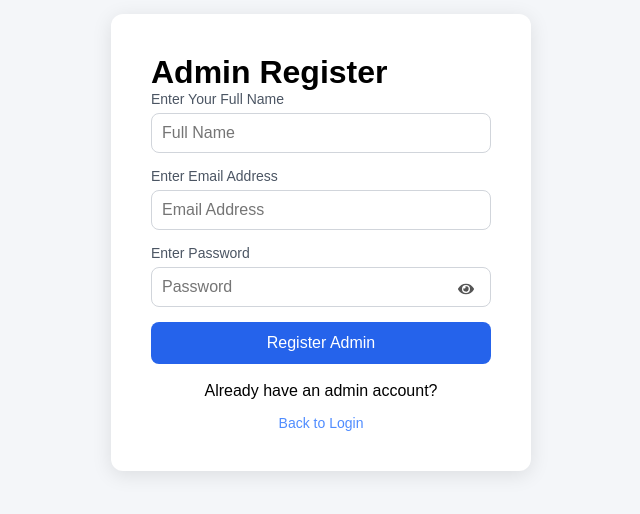
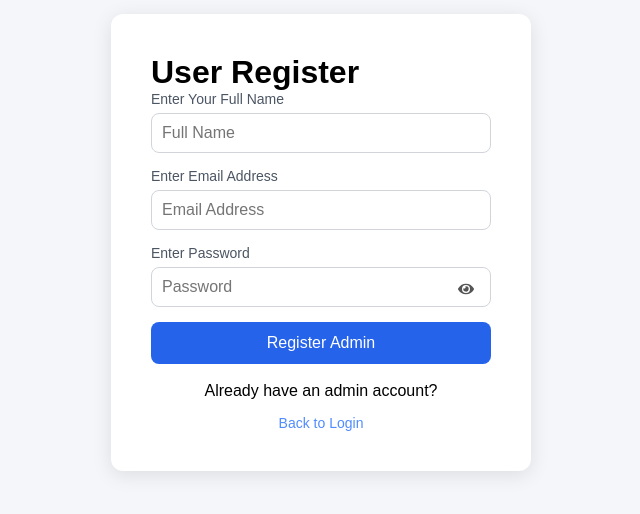
Before and after one commit to BBSHREY247/Staffspire-Project, a React (Vite) app in the folder frontend/: page /register-admin in a window 1280 px wide. Shown: the part 158-672 px from the top of the page, without its empty margins (319-959 px from the left). Built offline with nearby package versions, Linux system fonts and the light colour scheme; no server answers.

Commit message:
minor change in registerAdmin.jsx

```diff
--- a/frontend/src/auth/RegisterAdmin.jsx
+++ b/frontend/src/auth/RegisterAdmin.jsx
@@ -82,14 +82,14 @@ function RegisterAdmin() {
         } catch (err) {
             const errMsg = err.response?.data?.message || "Registration Failed";
             setAlertMsg(errMsg);
-            setAlertType("error");
+            setAlertType("error");ḍ
         }
     };
 
     return (
         <div className="auth-container">
             <div className="auth-card">
-                <h1>Admin Register</h1>
+                <h1>User Register</h1>
 
                 {alertMsg && (
                     <div className={`alert-box alert-${alertType}`}>
```
